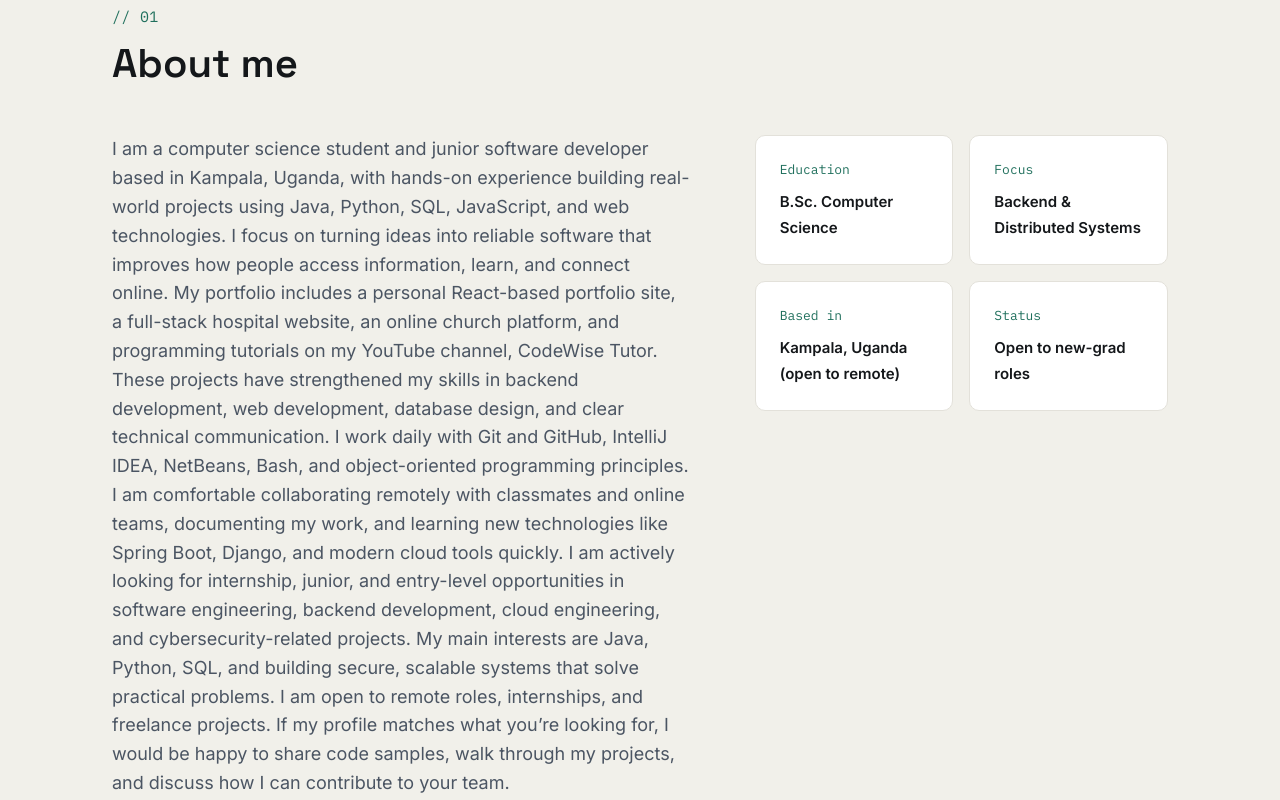
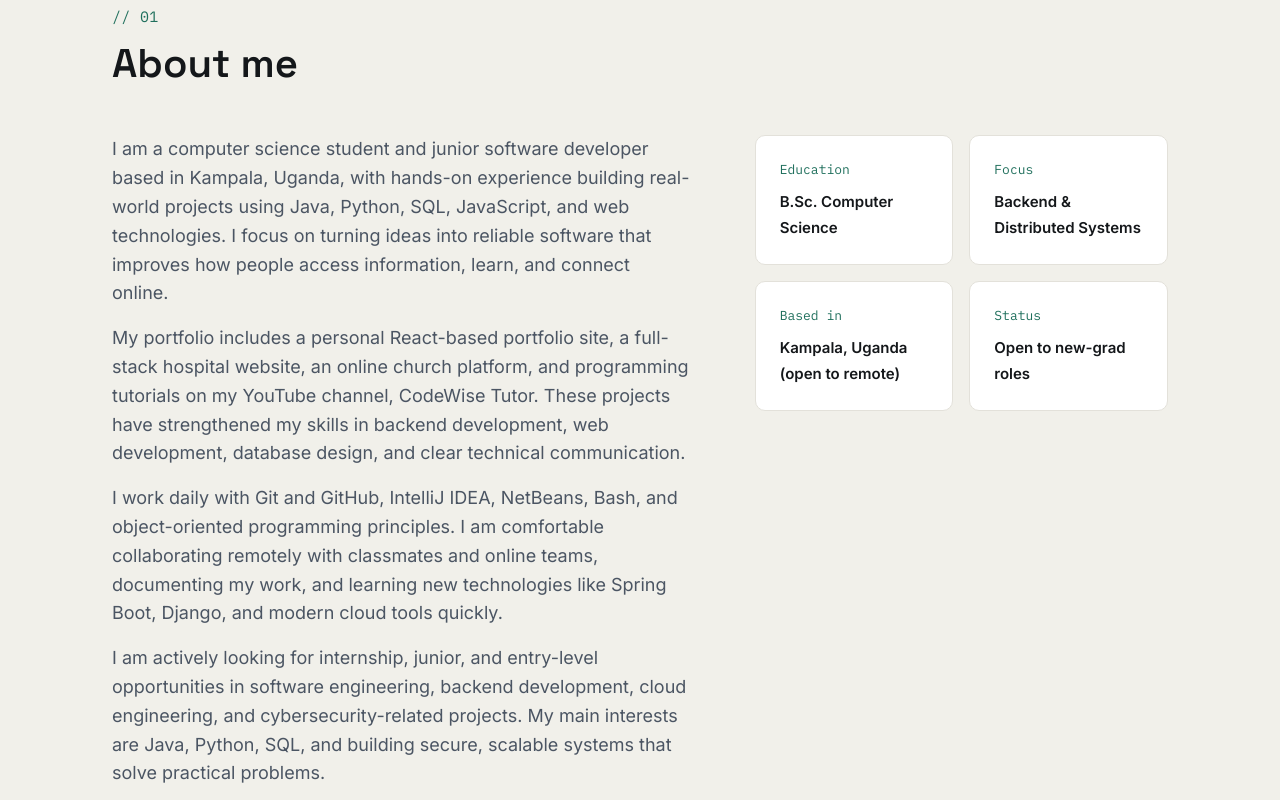
Before and after one commit to Fluffy30/Portfolio, a React (Vite) app: page / in a window 1280 px wide. Shown: the part 920-1720 px from the top of the page. Built offline with nearby package versions, Linux system fonts and the light colour scheme.

Commit message:
Github Pages

```diff
--- a/index.html
+++ b/index.html
@@ -9,14 +9,14 @@
     <meta name="description" content="Portfolio of Jacob Brown, a Computer Science graduate specializing in full stack web development and building reliable software. View projects, skills, experience, and resume." />
     <meta name="author" content="Jacob Brown" />
     <meta name="theme-color" content="#FAFAF9" />
-    <link rel="canonical" href="https://jacob-brown.com" />
+    <link rel="canonical" href="https://fluffy30.github.io/Portfolio/" />
 
     <!--Open Graph-->
     <meta property="og:locale" content="en_US" />
     <meta property="og:type" content="website" />
     <meta property="og:title" content="Jacob Brown - Computer Science Graduate & Software Engineer" />
     <meta property="og:description" content="Portfolio of Jacob Brown, a Computer Science graduate & software engineer" />
-    <meta property="og:url" content="https://jacob-brown.com" />
+    <meta property="og:url" content="https://fluffy30.github.io/Portfolio/" />
     <meta property="og:image" content="/og-image.png" />
     <meta property="og:site_name" content="Jacob Brown Portfolio" />
 
--- a/src/data/siteData.js
+++ b/src/data/siteData.js
@@ -26,14 +26,10 @@ export const socials = [
 
 export const about = {
     paragraphs: [
-        "I am a computer science student and junior software developer based in Kampala, Uganda, with hands-on experience building real-world projects using Java, Python, SQL, JavaScript, and web technologies. I focus on turning ideas into reliable software that improves how people access information, learn, and connect online.\n" +
-        "\n" +
-        "My portfolio includes a personal React-based portfolio site, a full-stack hospital website, an online church platform, and programming tutorials on my YouTube channel, CodeWise Tutor. These projects have strengthened my skills in backend development, web development, database design, and clear technical communication.\n" +
-        "\n" +
-        "I work daily with Git and GitHub, IntelliJ IDEA, NetBeans, Bash, and object-oriented programming principles. I am comfortable collaborating remotely with classmates and online teams, documenting my work, and learning new technologies like Spring Boot, Django, and modern cloud tools quickly.\n" +
-        "\n" +
-        "I am actively looking for internship, junior, and entry-level opportunities in software engineering, backend development, cloud engineering, and cybersecurity-related projects. My main interests are Java, Python, SQL, and building secure, scalable systems that solve practical problems.\n" +
-        "\n" +
+        "I am a computer science student and junior software developer based in Kampala, Uganda, with hands-on experience building real-world projects using Java, Python, SQL, JavaScript, and web technologies. I focus on turning ideas into reliable software that improves how people access information, learn, and connect online.",
+        "My portfolio includes a personal React-based portfolio site, a full-stack hospital website, an online church platform, and programming tutorials on my YouTube channel, CodeWise Tutor. These projects have strengthened my skills in backend development, web development, database design, and clear technical communication.",
+        "I work daily with Git and GitHub, IntelliJ IDEA, NetBeans, Bash, and object-oriented programming principles. I am comfortable collaborating remotely with classmates and online teams, documenting my work, and learning new technologies like Spring Boot, Django, and modern cloud tools quickly.",
+        "I am actively looking for internship, junior, and entry-level opportunities in software engineering, backend development, cloud engineering, and cybersecurity-related projects. My main interests are Java, Python, SQL, and building secure, scalable systems that solve practical problems.",
         "I am open to remote roles, internships, and freelance projects. If my profile matches what you’re looking for, I would be happy to share code samples, walk through my projects, and discuss how I can contribute to your team.",
     ],
     highlights: [
```
